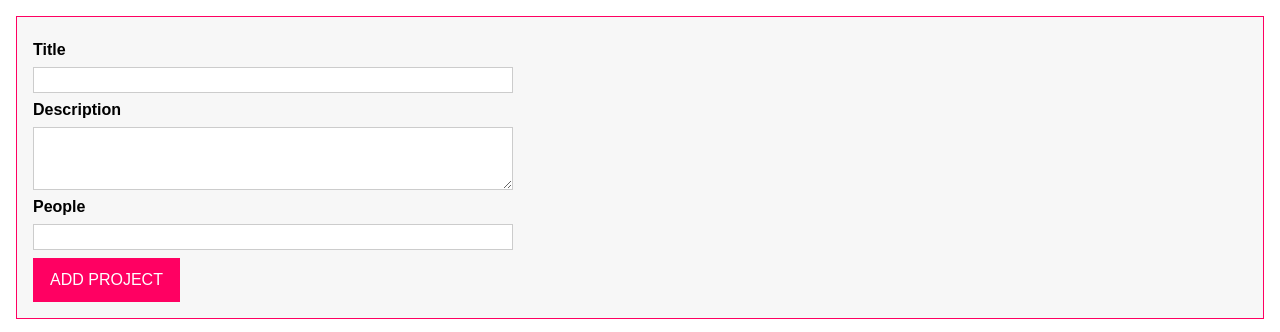
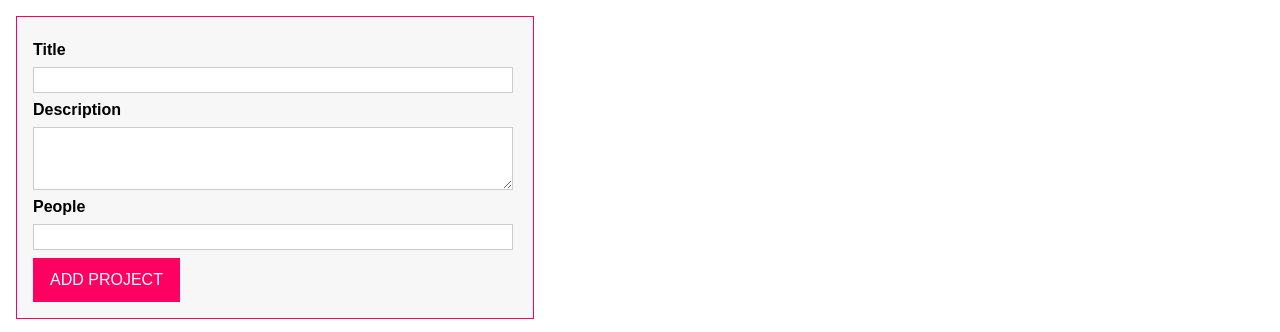
Before and after one commit to bibschan/drag-drop-project, a website: page index.html in a window 1280 px wide. Shown: the top 332 px of the page. Drawn offline with Linux system fonts and the light colour scheme.

Commit message:
A few CSS style changes

```diff
--- a/original.css
+++ b/original.css
@@ -4,6 +4,7 @@
 
 html {
   font-family: sans-serif;
+  width: 550px;
 }
 
 body {
--- a/src/app.ts
+++ b/src/app.ts
@@ -123,7 +123,7 @@ function Validate(validateInput: Validatable) {
 }
 
 //autobind decorator, this will enable the methods to automatically bind to using 'this' instead of
-//having to do so every time
+//having to do .bind(this) every time
 function autobind(
   _target: any,
   _methodName: string,
```
